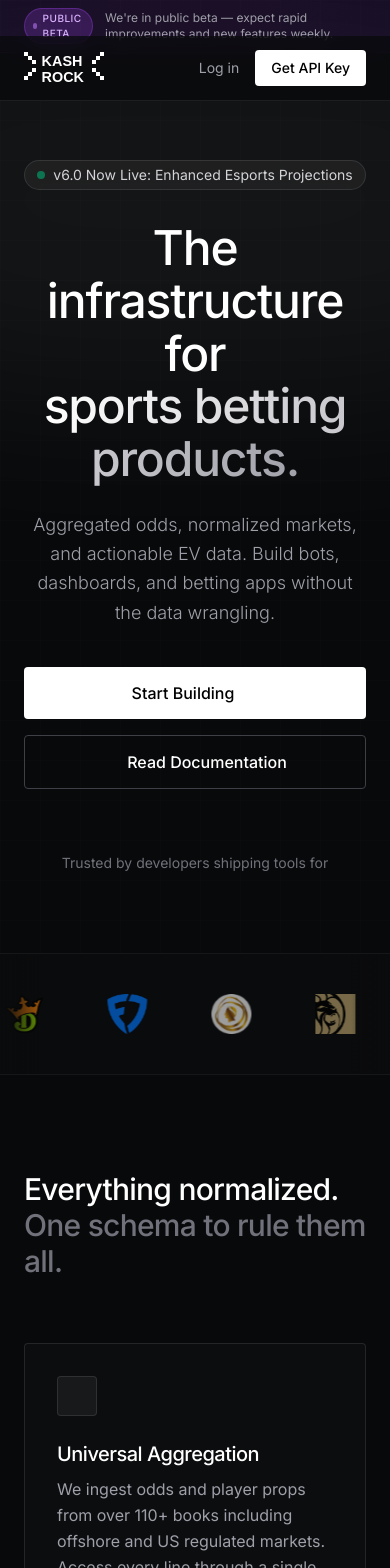
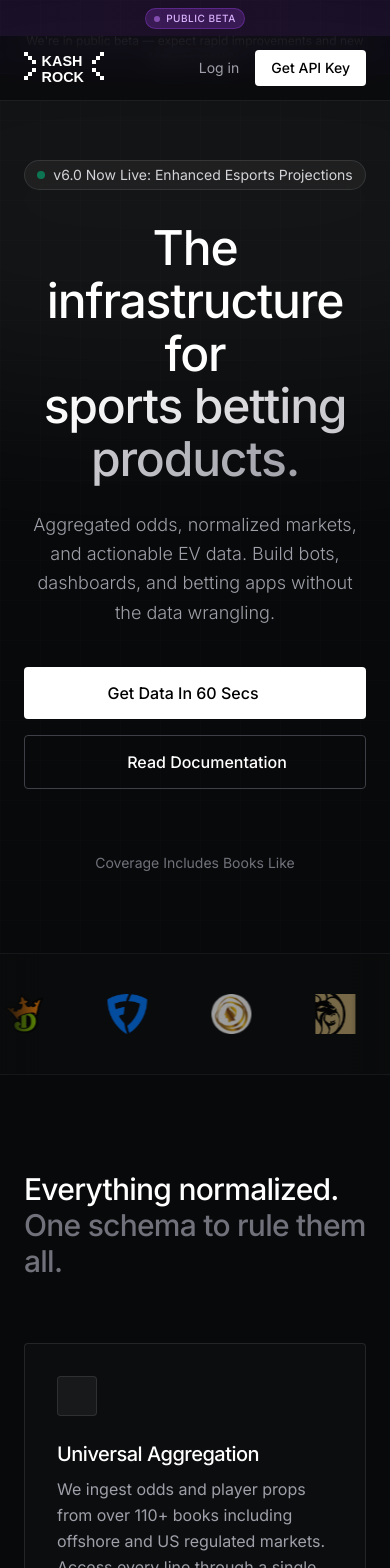
Before and after one commit to ovitalszn-cyber/new, a Next.js app: page / in a window 390 px wide. Shown: the top 1568 px of the page. Built offline with nearby package versions, Linux system fonts and the light colour scheme.

Commit message:
Fix mobile banner alignment, update trusted by text, fix code sample sport, update CTA

```diff
--- a/app/console/logs/page.tsx
+++ b/app/console/logs/page.tsx
@@ -2,6 +2,7 @@
 
 import Link from 'next/link';
 import { useEffect, useState } from 'react';
+
 
 export default function LogsPage() {
   const [userName, setUserName] = useState('User');
--- a/app/page.tsx
+++ b/app/page.tsx
@@ -55,12 +55,12 @@
 
         {/* Public Beta Banner */}
         <div className="fixed top-0 w-full z-50 bg-gradient-to-r from-violet-600/10 via-purple-600/10 to-violet-600/10 border-b border-purple-500/20">
-          <div className="max-w-7xl mx-auto px-6 py-2 flex items-center justify-center gap-3">
+          <div className="max-w-7xl mx-auto px-4 md:px-6 py-2 flex flex-col md:flex-row items-center justify-center gap-1 md:gap-3">
             <span className="inline-flex items-center gap-1.5 px-2 py-0.5 bg-purple-500/20 border border-purple-500/30 rounded-full">
               <span className="w-1.5 h-1.5 bg-purple-400 rounded-full animate-pulse"></span>
               <span className="text-[10px] font-medium text-purple-300 uppercase tracking-wider">Public Beta</span>
             </span>
-            <span className="text-xs text-zinc-400">We&apos;re in public beta — expect rapid improvements and new features weekly.</span>
+            <span className="text-xs text-zinc-400 text-center">We&apos;re in public beta — expect rapid improvements and new features weekly.</span>
           </div>
         </div>
 
@@ -110,7 +110,7 @@
 
             <div className="flex flex-col sm:flex-row items-center justify-center gap-4">
               <a href="#pricing" className="w-full sm:w-auto px-8 py-3.5 bg-white text-black text-base font-medium rounded-sm hover:bg-zinc-200 transition-all flex items-center justify-center gap-2">
-                Start Building <i data-lucide="arrow-right" className="w-4 h-4"></i>
+                Get Data In 60 Secs <i data-lucide="arrow-right" className="w-4 h-4"></i>
               </a>
               <a href="https://kashrock-production.up.railway.app/docs#/" target="_blank" rel="noopener noreferrer" className="w-full sm:w-auto px-8 py-3.5 bg-transparent border border-zinc-700 text-white text-base font-medium rounded-sm hover:bg-zinc-900 transition-all flex items-center justify-center gap-2">
                 <i data-lucide="file-text" className="w-4 h-4"></i> Read Documentation
@@ -118,7 +118,7 @@
             </div>
 
             <div className="mt-16 text-sm text-zinc-500 font-normal">
-              Trusted by developers shipping tools for
+              Coverage Includes Books Like
             </div>
           </div>
         </section>
@@ -269,7 +269,7 @@
                       <div className="w-2.5 h-2.5 rounded-full bg-yellow-500/20 border border-yellow-500/50"></div>
                       <div className="w-2.5 h-2.5 rounded-full bg-green-500/20 border border-green-500/50"></div>
                     </div>
-                    <div className="ml-4 text-xs font-mono text-zinc-500">GET /v6/props?sport=americanfootball_nfl</div>
+                    <div className="ml-4 text-xs font-mono text-zinc-500">GET /v6/props?sport=basketball_nba</div>
                   </div>
                   <div className="p-5">
                     <pre className="font-mono text-xs leading-normal"><code><span className="text-white">{`{`}</span>{`
```
